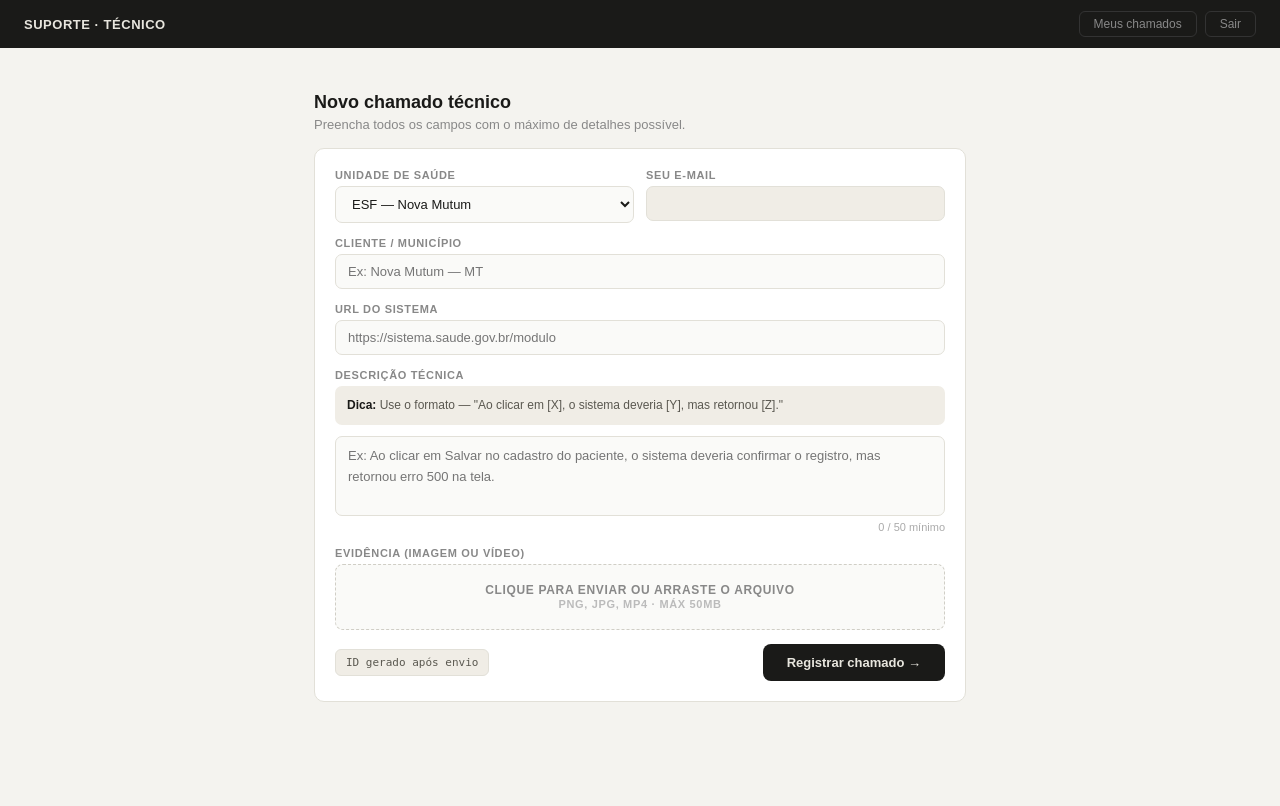
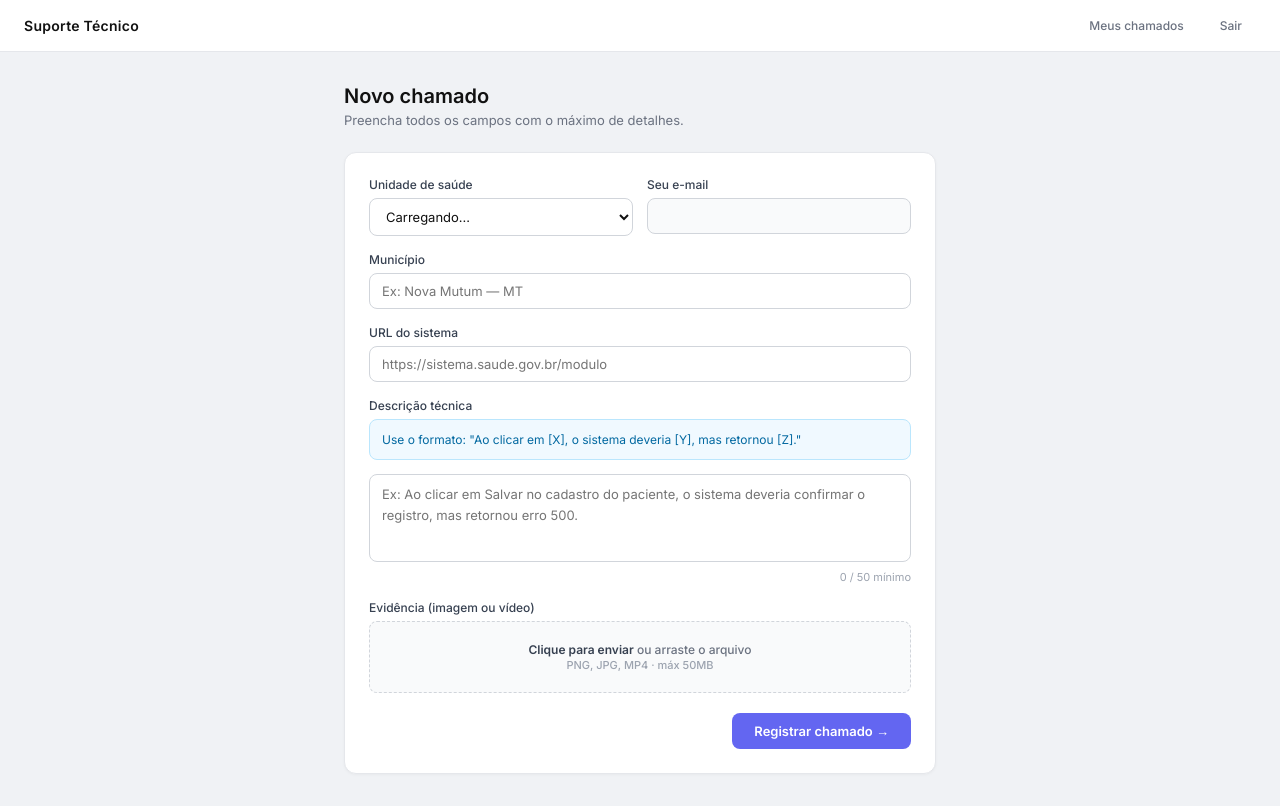
Before and after one commit to Jocirio/suporte-chamados, a FastAPI app: template templates/formulario.html in a window 1280 px wide. Before the commit the page ends 702 px from the top, so only its background shows below. Run offline with FastAPI, Linux system fonts and the light colour scheme; the template is opened without the code that fills it, so the values that code supplies are empty.

Commit message:
Add files via upload

```diff
--- a/templates/formulario.html
+++ b/templates/formulario.html
@@ -5,46 +5,57 @@
   <meta name="viewport" content="width=device-width, initial-scale=1.0">
   <title>Novo Chamado · Suporte Técnico</title>
   <style>
+    @import url('https://fonts.googleapis.com/css2?family=Inter:wght@400;500;600&display=swap');
     * { box-sizing: border-box; margin: 0; padding: 0; }
-    body { font-family: 'DM Sans', sans-serif; background: #f4f3ef; min-height: 100vh; }
-    .topbar { background: #1a1a18; padding: 0 24px; height: 48px; display: flex; align-items: center; justify-content: space-between; }
-    .logo { font-size: 13px; font-weight: 600; color: #e8e6de; letter-spacing: .04em; }
-    .nav { display: flex; gap: 8px; }
-    .nav a { font-size: 12px; padding: 5px 14px; border-radius: 6px; text-decoration: none; font-weight: 500; color: #888; border: 1px solid #333; }
-    .nav a:hover { background: #2a2a28; color: #e8e6de; }
-    .content { padding: 24px; max-width: 700px; margin: 0 auto; }
-    h1 { font-size: 18px; font-weight: 600; color: #1a1a18; margin: 20px 0 4px; }
-    .sub { font-size: 13px; color: #888; margin-bottom: 16px; }
-    .card { background: #fff; border-radius: 10px; padding: 20px; border: 1px solid #e2e0d8; display: flex; flex-direction: column; gap: 14px; }
-    .row { display: grid; grid-template-columns: 1fr 1fr; gap: 12px; }
-    .field { display: flex; flex-direction: column; gap: 5px; }
-    label { font-size: 11px; font-weight: 600; color: #888; letter-spacing: .06em; text-transform: uppercase; }
-    input, select, textarea { font-family: inherit; font-size: 13px; padding: 9px 12px; border: 1px solid #e2e0d8; border-radius: 7px; background: #fafaf8; color: #1a1a18; outline: none; }
-    input[readonly] { background: #f0ede6; color: #888; cursor: not-allowed; }
-    textarea { resize: none; height: 80px; line-height: 1.6; }
-    input:focus, select:focus, textarea:focus { border-color: #1a1a18; }
-    .char-count { font-size: 11px; color: #aaa; text-align: right; }
-    .char-ok { color: #2d8a5e; }
-    .dica { background: #f0ede6; border-radius: 7px; padding: 10px 12px; font-size: 12px; color: #5a5850; line-height: 1.6; }
-    .dica strong { color: #1a1a18; }
-    .upload-zone { border: 1.5px dashed #d0cec6; border-radius: 8px; padding: 18px; text-align: center; background: #fafaf8; cursor: pointer; }
-    .upload-zone:hover { border-color: #1a1a18; }
-    .upload-text { font-size: 12px; color: #888; }
-    .btn-submit { font-family: inherit; background: #1a1a18; color: #e8e6de; border: none; padding: 11px 24px; border-radius: 8px; font-size: 13px; font-weight: 600; cursor: pointer; align-self: flex-end; }
-    .btn-submit:hover { background: #2d2d2a; }
-    .id-preview { font-family: monospace; font-size: 11px; background: #f0ede6; color: #5a5850; padding: 6px 10px; border-radius: 6px; border: 1px solid #e2e0d8; }
-    .confirmacao { display: none; background: #f0faf5; border: 1px solid #a8dfc3; border-radius: 10px; padding: 20px; margin-top: 16px; }
-    .confirmacao-titulo { font-size: 15px; font-weight: 600; color: #1a1a18; margin-bottom: 8px; }
-    .confirmacao-texto { font-size: 13px; color: #555; line-height: 1.6; margin-bottom: 12px; }
-    .id-acompanhamento { background: #fff; border: 1px solid #a8dfc3; border-radius: 8px; padding: 12px 16px; }
-    .id-acomp-label { font-size: 10px; font-weight: 600; color: #2d7a52; text-transform: uppercase; letter-spacing: .05em; }
-    .id-acomp-valor { font-family: monospace; font-size: 18px; font-weight: 500; color: #1a1a18; }
-    .link-chamados { font-size: 12px; color: #185fa5; text-decoration: none; font-weight: 500; display: inline-block; margin-top: 12px; }
+    body { font-family: 'Inter', sans-serif; background: #f0f2f5; min-height: 100vh; }
+    .topbar { background: #fff; border-bottom: 1px solid #e5e7eb; padding: 0 24px; height: 52px; display: flex; align-items: center; justify-content: space-between; }
+    .logo { font-size: 14px; font-weight: 600; color: #111; letter-spacing: .02em; }
+    .nav { display: flex; gap: 8px; align-items: center; }
+    .nav a { font-size: 12px; padding: 6px 14px; border-radius: 8px; text-decoration: none; font-weight: 500; color: #6b7280; transition: all .15s; }
+    .nav a:hover { background: #f3f4f6; color: #111; }
+    .content { padding: 32px 24px; max-width: 640px; margin: 0 auto; }
+    .page-title { font-size: 20px; font-weight: 600; color: #111; margin-bottom: 4px; }
+    .page-sub { font-size: 13px; color: #6b7280; margin-bottom: 24px; }
+    .card { background: #fff; border-radius: 12px; padding: 24px; border: 1px solid #e5e7eb; box-shadow: 0 1px 3px rgba(0,0,0,.04); display: flex; flex-direction: column; gap: 16px; }
+    .row { display: grid; grid-template-columns: 1fr 1fr; gap: 14px; }
+    .field { display: flex; flex-direction: column; gap: 6px; }
+    .field label { font-size: 12px; font-weight: 500; color: #374151; }
+    .field input, .field select, .field textarea { font-family: inherit; font-size: 13px; padding: 9px 12px; border: 1px solid #d1d5db; border-radius: 8px; background: #fff; color: #111; outline: none; transition: border .15s; }
+    .field input[readonly] { background: #f9fafb; color: #6b7280; cursor: not-allowed; }
+    .field textarea { resize: none; height: 88px; line-height: 1.6; }
+    .field input:focus, .field select:focus, .field textarea:focus { border-color: #6366f1; box-shadow: 0 0 0 3px rgba(99,102,241,.1); }
+    .char-info { display: flex; align-items: center; justify-content: space-between; margin-top: 2px; }
+    .char-count { font-size: 11px; color: #9ca3af; }
+    .char-ok { color: #10b981; font-weight: 500; }
+    .dica { background: #f0f9ff; border: 1px solid #bae6fd; border-radius: 8px; padding: 10px 12px; font-size: 12px; color: #0369a1; line-height: 1.6; }
+    .upload-zone { border: 1.5px dashed #d1d5db; border-radius: 8px; padding: 20px; text-align: center; background: #f9fafb; cursor: pointer; transition: all .15s; }
+    .upload-zone:hover { border-color: #6366f1; background: #f5f3ff; }
+    .upload-text { font-size: 12px; color: #6b7280; }
+    .footer-row { display: flex; align-items: center; justify-content: space-between; padding-top: 4px; }
+    .btn-submit { font-family: inherit; background: #6366f1; color: #fff; border: none; padding: 10px 22px; border-radius: 8px; font-size: 13px; font-weight: 600; cursor: pointer; transition: all .15s; }
+    .btn-submit:hover { background: #4f46e5; }
+    .btn-submit:active { transform: scale(.98); }
+
+    /* CONFIRMAÇÃO MODAL */
+    .confirmacao-overlay { display: none; position: fixed; top: 0; left: 0; right: 0; bottom: 0; background: rgba(0,0,0,.45); z-index: 50; align-items: center; justify-content: center; }
+    .confirmacao-overlay.show { display: flex; animation: fadeIn .2s ease; }
+    @keyframes fadeIn { from { opacity: 0; } to { opacity: 1; } }
+    .confirmacao-modal { background: #fff; border-radius: 16px; padding: 32px; width: 420px; max-width: 90%; text-align: center; box-shadow: 0 20px 60px rgba(0,0,0,.15); animation: slideUp .25s ease; }
+    @keyframes slideUp { from { transform: translateY(20px); opacity: 0; } to { transform: translateY(0); opacity: 1; } }
+    .check-circle { width: 56px; height: 56px; background: #d1fae5; border-radius: 50%; display: flex; align-items: center; justify-content: center; margin: 0 auto 16px; }
+    .check-circle svg { width: 28px; height: 28px; }
+    .modal-titulo { font-size: 18px; font-weight: 600; color: #111; margin-bottom: 8px; }
+    .modal-texto { font-size: 13px; color: #6b7280; line-height: 1.6; margin-bottom: 20px; }
+    .id-box { background: #f0fdf4; border: 1px solid #a7f3d0; border-radius: 10px; padding: 14px; margin-bottom: 20px; }
+    .id-label { font-size: 11px; font-weight: 500; color: #059669; text-transform: uppercase; letter-spacing: .06em; margin-bottom: 4px; }
+    .id-valor { font-family: monospace; font-size: 20px; font-weight: 600; color: #111; letter-spacing: .08em; }
+    .modal-btn { font-family: inherit; background: #6366f1; color: #fff; border: none; padding: 10px 24px; border-radius: 8px; font-size: 13px; font-weight: 600; cursor: pointer; text-decoration: none; display: inline-block; }
+    .modal-btn:hover { background: #4f46e5; }
   </style>
 </head>
 <body>
   <div class="topbar">
-    <div class="logo">SUPORTE · TÉCNICO</div>
+    <div class="logo">Suporte Técnico</div>
     <div class="nav">
       <a href="/meus-chamados">Meus chamados</a>
       <a href="/logout">Sair</a>
@@ -52,18 +63,14 @@
   </div>
 
   <div class="content">
-    <h1>Novo chamado técnico</h1>
-    <p class="sub">Preencha todos os campos com o máximo de detalhes possível.</p>
+    <div class="page-title">Novo chamado</div>
+    <div class="page-sub">Preencha todos os campos com o máximo de detalhes.</div>
 
     <div class="card" id="form-card">
       <div class="row">
         <div class="field">
           <label>Unidade de saúde</label>
-          <select id="unidade">
-            <option>ESF — Nova Mutum</option>
-            <option>PACS — Sorriso</option>
-            <option>ESF — Lucas do Rio Verde</option>
-          </select>
+          <select id="unidade"><option>Carregando...</option></select>
         </div>
         <div class="field">
           <label>Seu e-mail</label>
@@ -71,7 +78,7 @@
         </div>
       </div>
       <div class="field">
-        <label>Cliente / Município</label>
+        <label>Município</label>
         <input type="text" id="cliente" placeholder="Ex: Nova Mutum — MT"/>
       </div>
       <div class="field">
@@ -80,66 +87,83 @@
       </div>
       <div class="field">
         <label>Descrição técnica</label>
-        <div class="dica" style="margin-bottom:6px">
-          <strong>Dica:</strong> Use o formato — "Ao clicar em [X], o sistema deveria [Y], mas retornou [Z]."
+        <div class="dica" style="margin-bottom:8px">Use o formato: "Ao clicar em [X], o sistema deveria [Y], mas retornou [Z]."</div>
+        <textarea id="descricao" oninput="contarChars()" placeholder="Ex: Ao clicar em Salvar no cadastro do paciente, o sistema deveria confirmar o registro, mas retornou erro 500."></textarea>
+        <div class="char-info">
+          <span></span>
+          <span class="char-count" id="char-count">0 / 50 mínimo</span>
         </div>
-        <textarea id="descricao" oninput="contarChars()" placeholder="Ex: Ao clicar em Salvar no cadastro do paciente, o sistema deveria confirmar o registro, mas retornou erro 500 na tela."></textarea>
-        <div class="char-count" id="char-count">0 / 50 mínimo</div>
       </div>
-
       <div class="field">
         <label>Evidência (imagem ou vídeo)</label>
         <label class="upload-zone" for="arquivo">
           <div class="upload-text" id="upload-text">
-            <strong>Clique para enviar</strong> ou arraste o arquivo<br>
-            <span style="font-size:11px;color:#bbb">PNG, JPG, MP4 · máx 50MB</span>
+            <strong style="color:#374151">Clique para enviar</strong> ou arraste o arquivo<br>
+            <span style="font-size:11px;color:#9ca3af">PNG, JPG, MP4 · máx 50MB</span>
           </div>
         </label>
         <input type="file" id="arquivo" style="display:none" accept="image/*,video/*" onchange="mostrarArquivo(this)"/>
       </div>
-
-      <div style="display:flex;align-items:center;justify-content:space-between">
-        <div class="id-preview" id="id-box">ID gerado após envio</div>
+      <div class="footer-row">
+        <span style="font-size:12px;color:#9ca3af" id="status-envio"></span>
         <button class="btn-submit" onclick="enviarChamado()">Registrar chamado →</button>
       </div>
     </div>
+  </div>
 
-    <div class="confirmacao" id="confirmacao">
-      <div class="confirmacao-titulo">Chamado registrado!</div>
-      <div class="confirmacao-texto">Seu chamado foi registrado com sucesso. Nossa equipe vai abrir o ticket no Qualitor e você receberá uma notificação quando houver resposta.</div>
-      <div class="id-acompanhamento">
-        <div class="id-acomp-label">Seu ID de acompanhamento</div>
-        <div class="id-acomp-valor" id="id-acomp">—</div>
+  <!-- MODAL DE CONFIRMAÇÃO -->
+  <div class="confirmacao-overlay" id="confirmacao">
+    <div class="confirmacao-modal">
+      <div class="check-circle">
+        <svg viewBox="0 0 24 24" fill="none" stroke="#059669" stroke-width="2.5" stroke-linecap="round" stroke-linejoin="round">
+          <polyline points="20 6 9 17 4 12"/>
+        </svg>
       </div>
-      <a href="/meus-chamados" class="link-chamados">Ver todos os meus chamados →</a>
+      <div class="modal-titulo">Chamado registrado!</div>
+      <div class="modal-texto">Seu chamado foi registrado com sucesso. Nossa equipe abrirá o ticket no Qualitor e você receberá uma notificação quando houver resposta.</div>
+      <div class="id-box">
+        <div class="id-label">ID de acompanhamento</div>
+        <div class="id-valor" id="id-acomp">—</div>
+      </div>
+      <a href="/meus-chamados" class="modal-btn">Ver meus chamados →</a>
     </div>
   </div>
 
   <script>
-    async function carregarEmail() {
-      const res = await fetch('/api/meu-email');
-      if (res.ok) {
-        const data = await res.json();
-        document.getElementById('email').value = data.email;
+    async function carregarDados() {
+      const [emailRes, clientesRes] = await Promise.all([
+        fetch('/api/meu-email'),
+        fetch('/api/clientes')
+      ]);
+      if (emailRes.ok) {
+        const { email } = await emailRes.json();
+        document.getElementById('email').value = email;
+      }
+      if (clientesRes.ok) {
+        const clientes = await clientesRes.json();
+        const sel = document.getElementById('unidade');
+        sel.innerHTML = clientes.map(c => `<option value="${c.nome}">${c.nome}</option>`).join('');
       }
     }
 
     function contarChars() {
       const v = document.getElementById('descricao').value.length;
       const el = document.getElementById('char-count');
-      el.textContent = v + (v >= 50 ? ' / OK' : ' / 50 mínimo');
+      el.textContent = v >= 50 ? '✓ OK' : v + ' / 50 mínimo';
       el.className = v >= 50 ? 'char-count char-ok' : 'char-count';
     }
 
     function mostrarArquivo(input) {
-      if (input.files[0]) document.getElementById('upload-text').innerHTML = '<strong style="color:#2d8a5e">' + input.files[0].name + '</strong>';
+      if (input.files[0]) document.getElementById('upload-text').innerHTML =
+        '<strong style="color:#059669">' + input.files[0].name + '</strong>';
     }
 
     async function enviarChamado() {
       const descricao = document.getElementById('descricao').value;
+      const cliente = document.getElementById('cliente').value.trim();
       if (descricao.length < 50) { alert('A descrição precisa ter no mínimo 50 caracteres.'); return; }
-      const cliente = document.getElementById('cliente').value;
-      if (!cliente) { alert('Informe o cliente / município.'); return; }
+      if (!cliente) { alert('Informe o município.'); return; }
+      document.getElementById('status-envio').textContent = 'Enviando...';
       const form = new FormData();
       form.append('colaborador_email', document.getElementById('email').value);
       form.append('unidade', document.getElementById('unidade').value);
@@ -148,15 +172,19 @@
       form.append('descricao_tecnica', descricao);
       const arquivo = document.getElementById('arquivo').files[0];
       if (arquivo) form.append('arquivo', arquivo);
-      const res = await fetch('/chamado', { method: 'POST', body: form });
-      const data = await res.json();
-      document.getElementById('id-acomp').textContent = data.id.substring(0,8).toUpperCase();
-      document.getElementById('form-card').style.opacity = '0.5';
-      document.getElementById('form-card').style.pointerEvents = 'none';
-      document.getElementById('confirmacao').style.display = 'block';
+      try {
+        const res = await fetch('/chamado', { method: 'POST', body: form });
+        const data = await res.json();
+        document.getElementById('id-acomp').textContent = data.id.substring(0,8).toUpperCase();
+        document.getElementById('form-card').style.opacity = '0.4';
+        document.getElementById('form-card').style.pointerEvents = 'none';
+        document.getElementById('confirmacao').classList.add('show');
+      } catch(e) {
+        document.getElementById('status-envio').textContent = 'Erro ao enviar. Tente novamente.';
+      }
     }
 
-    carregarEmail();
+    carregarDados();
   </script>
 </body>
 </html>
```
Also changed, not shown: templates/clientes.html (added, +135 -0 lines), templates/meus_chamados.html (+77 -62 lines).
